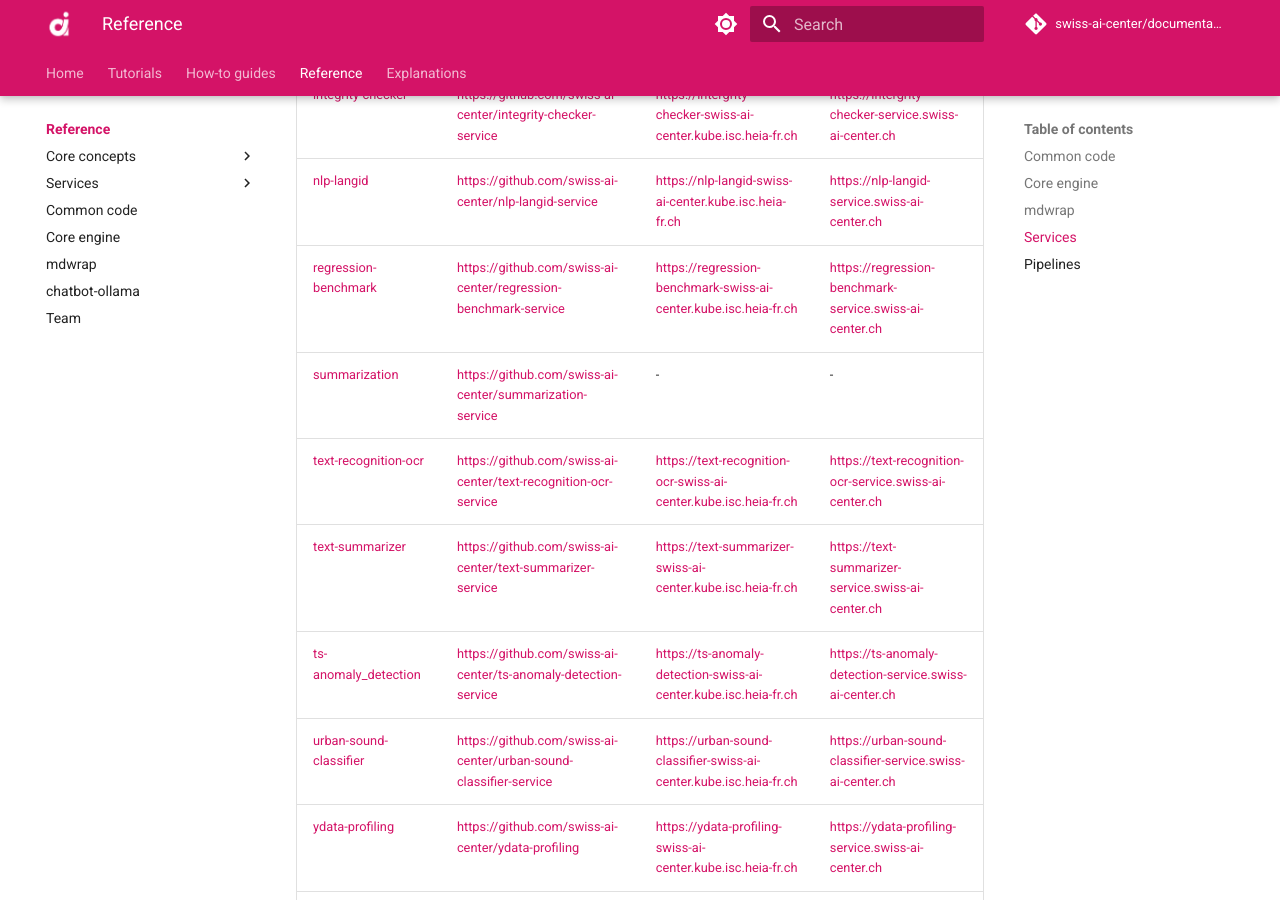
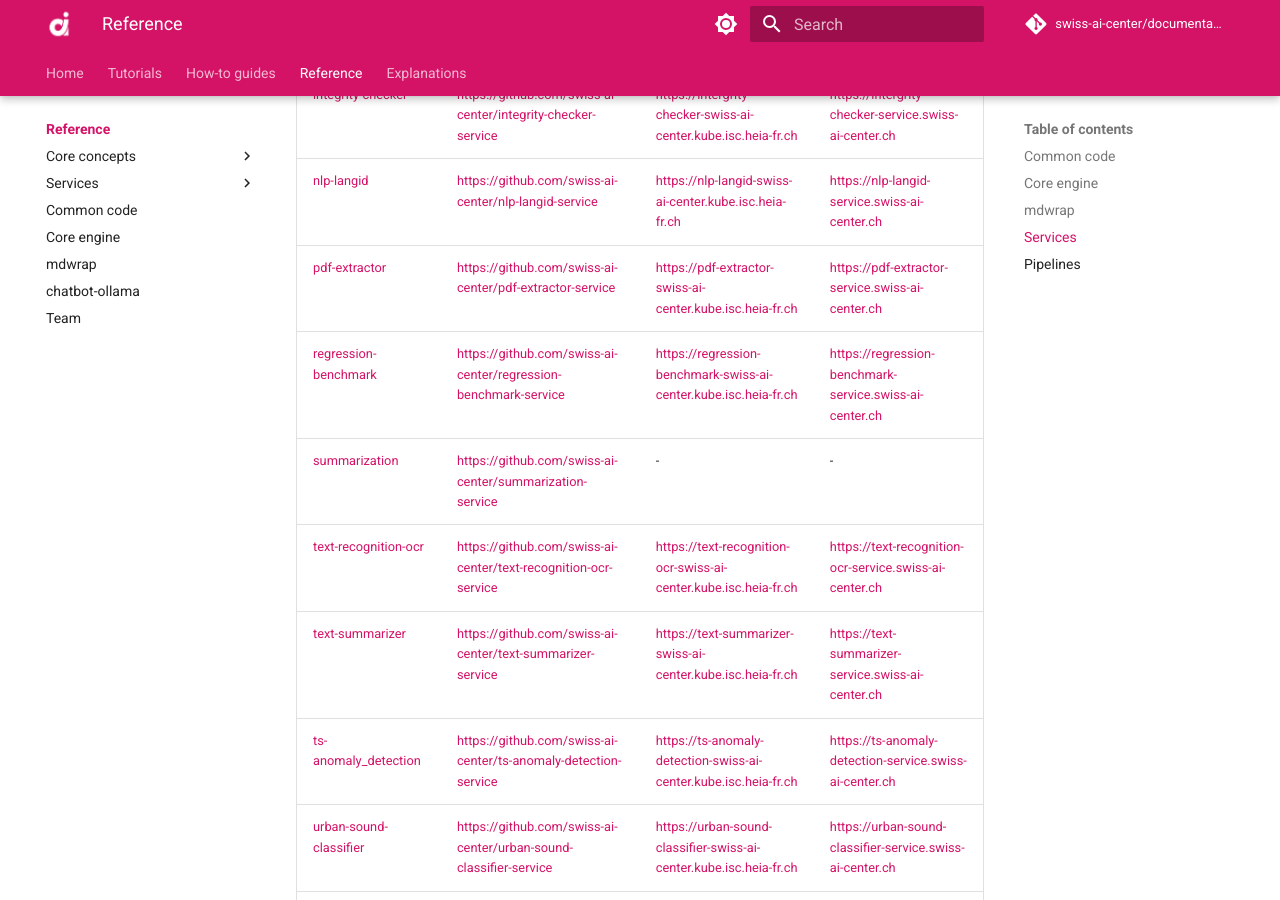
Before and after one commit to swiss-ai-center/documentation, an MkDocs documentation site: the page built from docs/reference/index.md, in a window 1280 px wide and 900 px high, scrolled down 3336 px. Built offline with MkDocs 1.6.1 and Material for MkDocs 9.7.7, drawn with Linux system fonts in a browser that asks for light colours; comment, search, counter and statistics services are not loaded; part of the change alters nothing that is shown.

Commit message:
Add PDF extractor documentation

```diff
--- a/docs/reference/index.md
+++ b/docs/reference/index.md
@@ -62,6 +62,7 @@ mdwrap is a command line tool to format our Markdown documentation made with
 | [image-sam](./services/image-sam.md)                                   | <https://gitlab.com/swiss-ai-center/image-sam-service>                  | <https://image-sam-swiss-ai-center.kube.isc.heia-fr.ch>                  | <https://image-sam-service.swiss-ai-center.ch>                |
 | [integrity-checker](./services/integrity-checker.md)                   | <https://github.com/swiss-ai-center/integrity-checker-service>          | <https://intergrity-checker-swiss-ai-center.kube.isc.heia-fr.ch>         | <https://intergrity-checker-service.swiss-ai-center.ch>       |
 | [nlp-langid](./services/nlp-langid.md)                                 | <https://github.com/swiss-ai-center/nlp-langid-service>                 | <https://nlp-langid-swiss-ai-center.kube.isc.heia-fr.ch>                 | <https://nlp-langid-service.swiss-ai-center.ch>               |
+| [pdf-extractor](./services/pdf-extractor.md)                           | <https://github.com/swiss-ai-center/pdf-extractor-service>              | <https://pdf-extractor-swiss-ai-center.kube.isc.heia-fr.ch>              | <https://pdf-extractor-service.swiss-ai-center.ch>            |
 | [regression-benchmark](./services/regression-benchmark.md)             | <https://github.com/swiss-ai-center/regression-benchmark-service>       | <https://regression-benchmark-swiss-ai-center.kube.isc.heia-fr.ch>       | <https://regression-benchmark-service.swiss-ai-center.ch>     |
 | [summarization](./services/summarization.md)                           | <https://github.com/swiss-ai-center/summarization-service>              | -                                                                        | -                                                             |
 | [text-recognition-ocr](./services/text-recognition-ocr.md)             | <https://github.com/swiss-ai-center/text-recognition-ocr-service>       | <https://text-recognition-ocr-swiss-ai-center.kube.isc.heia-fr.ch>       | <https://text-recognition-ocr-service.swiss-ai-center.ch>     |
--- /dev/null
+++ b/docs/reference/services/pdf-extractor.md
@@ -0,0 +1,41 @@
+# pdf-extractor
+
+- [:material-account-group: Main author - HEIA-FR](https://www.hes-so.ch/swiss-ai-center/equipe)
+- [:material-git: Code](https://github.com/swiss-ai-center/image-rotate-service)
+- [:material-kubernetes: Deployment configuration](https://github.com/swiss-ai-center/pdf-extractor-service/tree/main/kubernetes)
+- [:material-test-tube: Staging](https://pdf-extractor-swiss-ai-center.kube.isc.heia-fr.ch)
+- [:material-factory: Production](https://pdf-extractor-service.swiss-ai-center.ch)
+
+## Description
+
+!!! note
+
+    More information about the service specification can be found in the
+    [**Core concepts > Service**](../core-concepts/service.md) documentation.
+
+This service uses pdfplumber to extract information from a PDF.
+
+The API documentation is automatically generated by FastAPI using the OpenAPI
+standard. A user friendly interface provided by Swagger is available under the
+`/docs` route, where the endpoints of the service are described.
+
+This simple service only has one route `/compute` that takes a PDF file as
+input, from which information will be extracted as a JSON file.
+
+## Environment variables
+
+Check the
+[**Core concepts > Service > Environment variables**](../core-concepts/service.md#environment-variables)
+documentation for more details.
+
+## Run the tests with Python
+
+Check the
+[**Core concepts > Service > Run the tests with Python**](../core-concepts/service.md#run-the-tests-with-python)
+documentation for more details.
+
+## Start the service locally
+
+Check the
+[**Core concepts > Service > Start the service locally**](../core-concepts/service.md#start-the-service-locally)
+documentation for more details.
--- a/mkdocs.yml
+++ b/mkdocs.yml
@@ -63,6 +63,7 @@ nav:
           - image-sam service: reference/services/image-sam.md
           - integrity-checker service: reference/services/integrity-checker.md
           - nlp-langid service: reference/services/nlp-langid.md
+          - pdf-extractor service: reference/services/pdf-extractor.md
           - regression-benchmark service: reference/services/regression-benchmark.md
           - summarization service: reference/services/summarization.md
           - text-recognition-ocr service: reference/services/text-recognition-ocr.md
```
